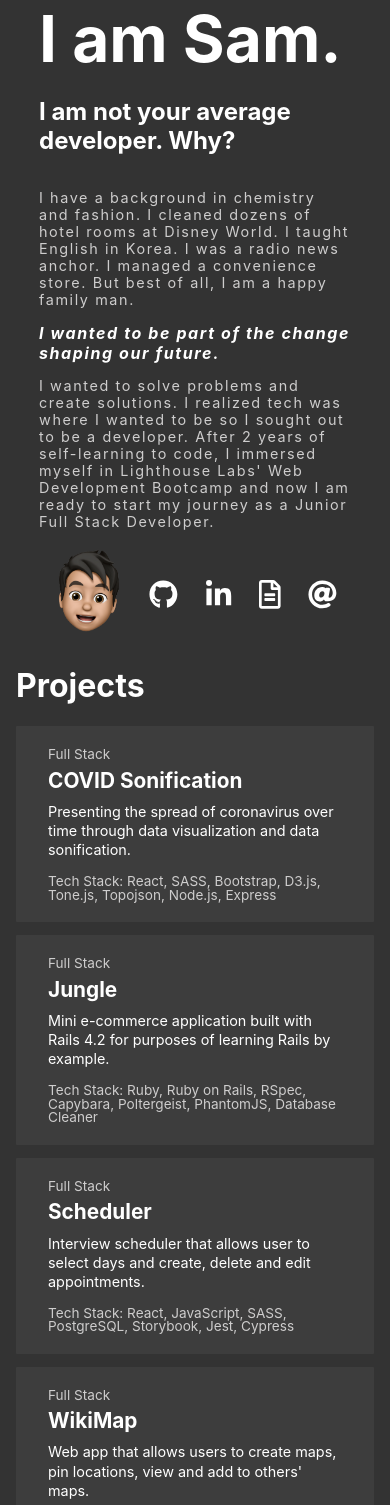
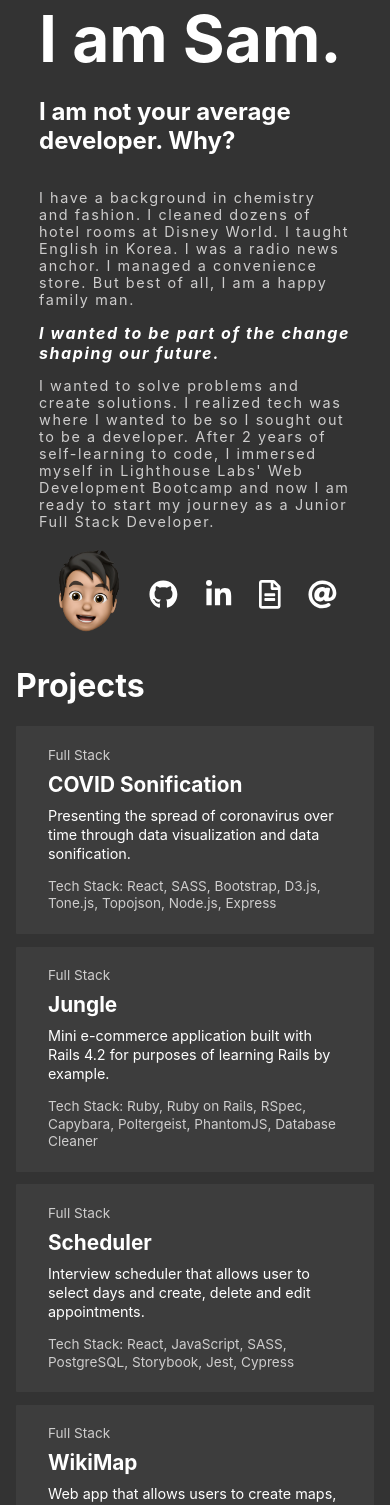
Before and after one commit to super8989/portfolio, a React (Create React App) app: page / in a window 390 px wide. Shown: the top 1505 px of the page. Built offline with nearby package versions, Linux system fonts and the light colour scheme.

Commit message:
Add media query line height

```diff
--- a/src/components/Projects/Project.scss
+++ b/src/components/Projects/Project.scss
@@ -1,3 +1,5 @@
+@import '../../styles/variables';
+
 a {
 	color: unset;
 	text-decoration: unset;
@@ -25,6 +27,10 @@ a {
 	span {
 		font-size: 0.85rem;
 		color: rgb(206, 205, 205);
+
+		@media (max-width: $bp-medium) {
+			line-height: 1.1rem;
+		}
 	}
 
 	p {
```
